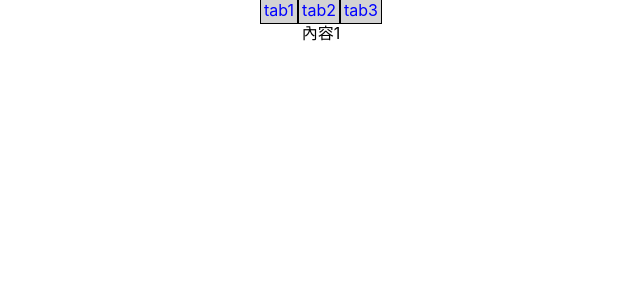
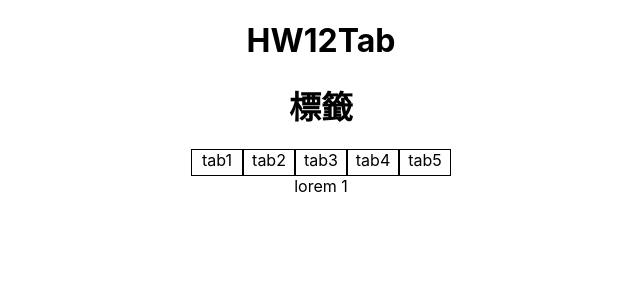
Before and after one commit to sasie59/react-homework, a React (Create React App) app: page /#/HW12Tab in a window 1280 px wide. Shown: the top 300 px of the page, without its empty margins (319-959 px from the left). Built offline with nearby package versions, Linux system fonts and the light colour scheme.

Commit message:
use hooks change write HW12 ( Continue after get off work )

```diff
--- a/src/HW11ColorPad.js
+++ b/src/HW11ColorPad.js
@@ -13,6 +13,7 @@ export default function HW11ColorPad() {
       [color]: target.value
     });
   };
+  // 展開後 再去改變他們各自的值
 
   return (
     <div>
--- a/src/HW12Tab.js
+++ b/src/HW12Tab.js
@@ -1,49 +1,74 @@
-import React, { Component } from 'react';
+import React, { useState } from "react";
 
-export default class HW12Tab extends Component {
-  constructor() {
-    super()
-    this.state = {
-      arr :['內容1', '內容2', '內容3'],
-      index : 0
-    }
-  }
-  handleClick = (index) => {
-    this.setState ({
-      index
-    });
-  }
+const arr = ["lorem 1", "lorem 2", "lorem 3", "lorem 4", "lorem 5"];
 
-  render() {
-    const {arr,index} = this.state;
-    return (
-      <div>
-      {['tab1', 'tab2', 'tab3'].map((tabName,index) =>
-        <span
-        key={index}
-        style={{
-          color : 'blue',
-          padding : '3px',
-          border : '1px solid black',
-          backgroundColor : 'lightgray'
-        }}
-        // 要習慣css在這裡的寫法 屬性的寫法:小駝峰式 內容要單引號包住
-        onClick={this.handleClick.bind(this, index)
-        }>
-          {tabName}
-        </span>
-      )}
-        {/* <button
-          name={0}
-          onClick={this.handleClick}>Tab1</button>
-        <button
-          name={1}
-          onClick={this.handleClick}>Tab2</button>
-        <button
-          name={2}
-          onClick={this.handleClick}>Tab3</button><br /> */}
-        <br />{arr[index]}
-      </div>
-    )
-  }
+export default function HW12Tab() {
+  const [index, setIndex] = useState(0);
+
+  const handleClick = (index) => {
+    setIndex(index);
+  };
+
+  return (
+    <div>
+      <h1>HW12Tab</h1>
+      <h1>標籤</h1>
+      {["tab1", "tab2", "tab3", "tab4", "tab5"].map((item, index) => (
+        <div
+          key={index}
+          onClick={handleClick.bind(this, index)}
+          style={{
+            display: "inline-block",
+            width: "50px",
+            height: "25px",
+            border: "1px solid black",
+          }}>{item}
+        </div>
+      ))}<br />
+      {arr[index]}
+    </div>
+  );
 }
+
+/* // import React, { Component } from 'react'; */
+
+
+/* // export default class HW12Tab extends Component { */
+
+//   constructor() {
+//     super();
+//     this.state = {
+//       arr :['內容1', '內容2', '內容3', '內容4', '內容5'],
+//       index : 0
+//     };
+//   }
+//   handleClick = (index) => {
+//     this.setState ({
+//       index
+//     });
+//   }
+
+//   render() {
+//     const {arr,index} = this.state;
+//     return (
+//       <div>
+//         {['tab1', 'tab2', 'tab3', 'tab4', 'tab5'].map((tabName,index) =>
+//           <span
+//             key={index}
+//             style={{
+//               color : 'blue',
+//               padding : '3px',
+//               border : '1px solid black',
+//               backgroundColor : 'lightgray'
+//             }}
+//             // 要習慣css在這裡的寫法 屬性的寫法:小駝峰式 內容要單引號包住
+//             onClick={this.handleClick.bind(this, index)
+//             }>
+//             {tabName}
+//           </span>
+//         )}
+//         <br />{arr[index]}
+//       </div>
+//     );
+//   }
+// }
```
